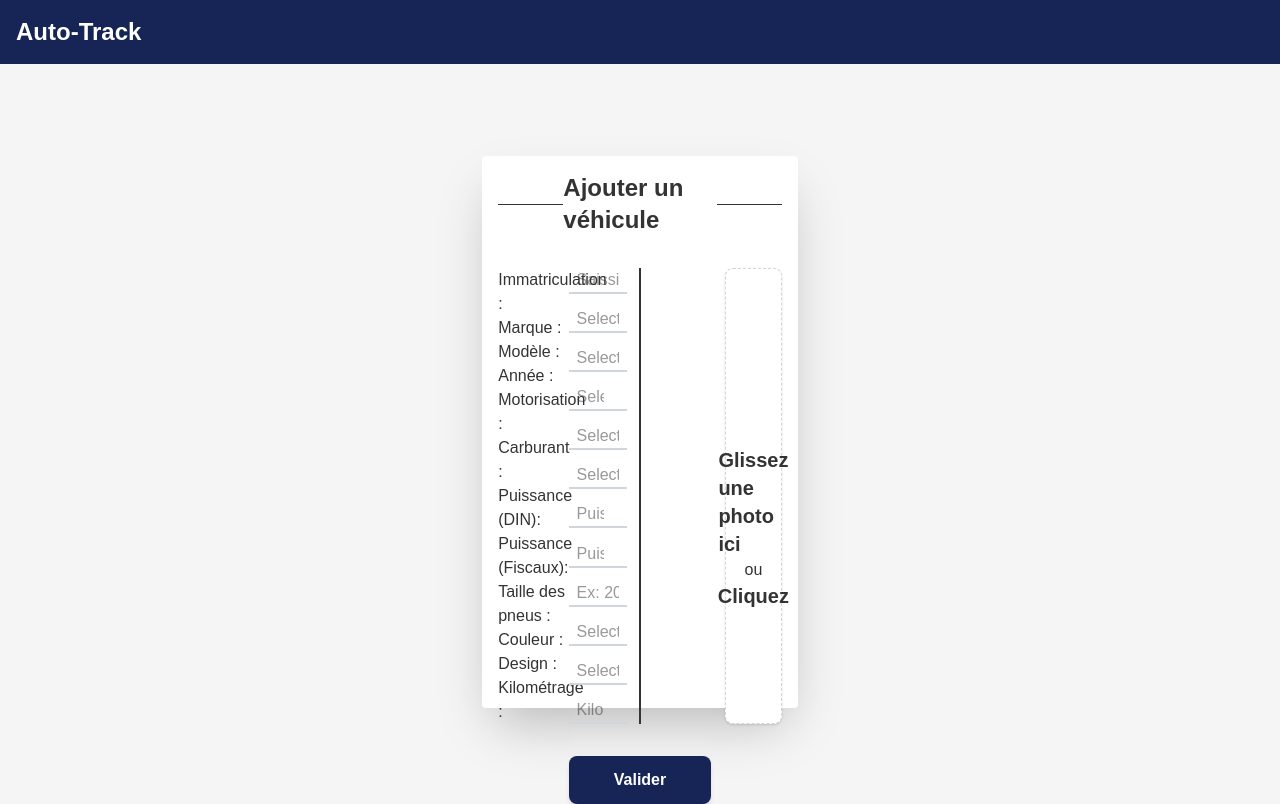
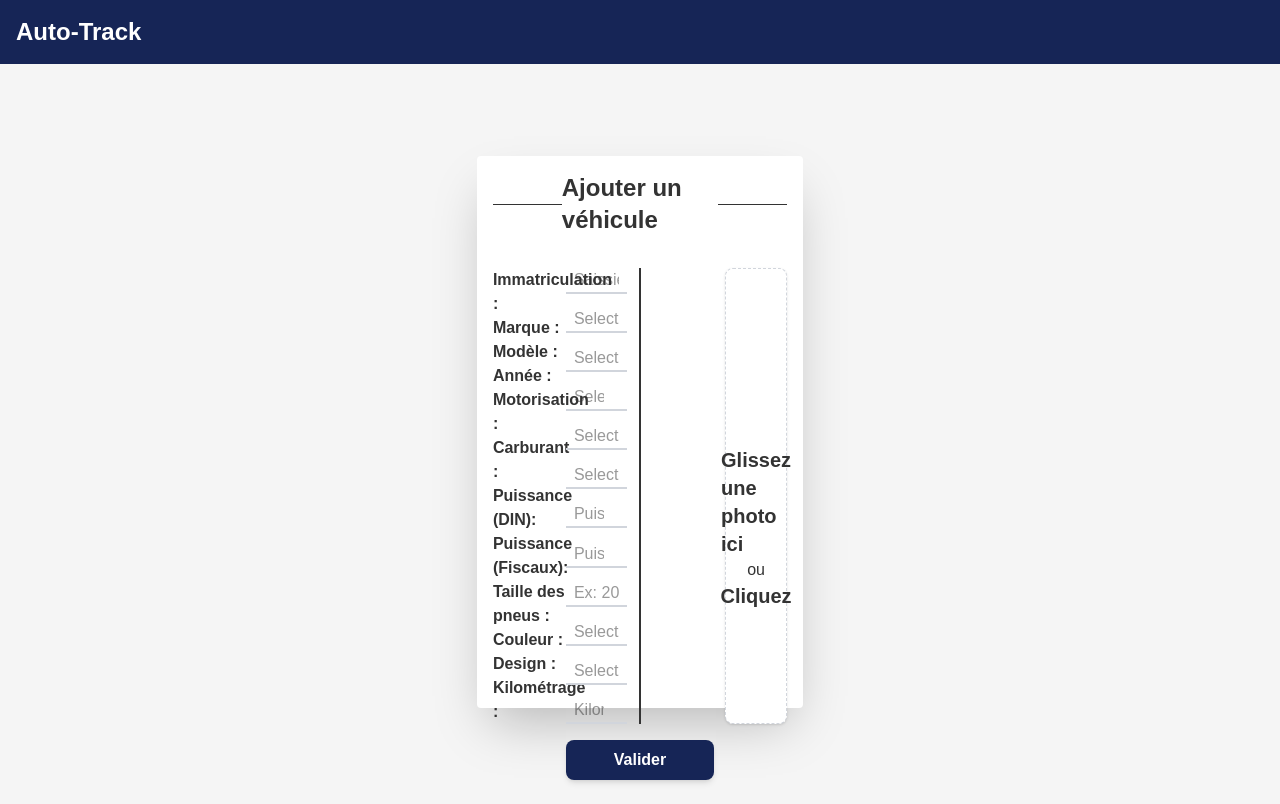
Before and after one commit to jeancharlescano/auto-manager, a Next.js app: page /add-vehicule in a window 1280 px wide. Built offline with nearby package versions, Linux system fonts and the light colour scheme; no server answers; some icons are missing.

Commit message:
design form

```diff
--- a/src/app/add-vehicule/page.tsx
+++ b/src/app/add-vehicule/page.tsx
@@ -143,18 +143,18 @@ export default function AddVehicule() {
 						{/* formulaire */}
 						<aside className="w-1/2 flex border-r">
 							<aside className="w-1/2 flex flex-col justify-between items-start ">
-								<label className="text-foreground">Immatriculation :</label>
-								<label className="text-foreground">Marque :</label>
-								<label className="text-foreground">Modèle :</label>
-								<label className="text-foreground">Année :</label>
-								<label className="text-foreground">Motorisation :</label>
-								<label className="text-foreground">Carburant :</label>
-								<label className="text-foreground">Puissance (DIN):</label>
-								<label className="text-foreground">Puissance (Fiscaux):</label>
-								<label className="text-foreground">Taille des pneus :</label>
-								<label className="text-foreground">Couleur :</label>
-								<label className="text-foreground">Design :</label>
-								<label className="text-foreground">Kilométrage :</label>
+								<label className="text-foreground font-semibold">Immatriculation :</label>
+								<label className="text-foreground font-semibold">Marque :</label>
+								<label className="text-foreground font-semibold">Modèle :</label>
+								<label className="text-foreground font-semibold">Année :</label>
+								<label className="text-foreground font-semibold">Motorisation :</label>
+								<label className="text-foreground font-semibold">Carburant :</label>
+								<label className="text-foreground font-semibold">Puissance (DIN):</label>
+								<label className="text-foreground font-semibold">Puissance (Fiscaux):</label>
+								<label className="text-foreground font-semibold">Taille des pneus :</label>
+								<label className="text-foreground font-semibold">Couleur :</label>
+								<label className="text-foreground font-semibold">Design :</label>
+								<label className="text-foreground font-semibold">Kilométrage :</label>
 							</aside>
 							<aside className="w-1/2 flex flex-col justify-between items-start ">
 								{/* Marque */}
@@ -165,7 +165,7 @@ export default function AddVehicule() {
 									value={plate}
 									required
 									maxLength={9}
-									className="border-0 border-b-2 border-gray-300 focus:border-blue-500 transition-colors px-2 py w-5/6 bg-transparent"
+									className="border-0 border-b-2 border-gray-300 focus:border-blue-500 transition-colors px-2 py w-5/6 bg-transparent outline-none"
 								/>
 								<input
 									type="text"
@@ -173,7 +173,7 @@ export default function AddVehicule() {
 									ref={brand}
 									defaultValue={license_plate ? car?.brand || "" : undefined}
 									required
-									className="border-0 border-b-2 border-gray-300 focus:border-blue-500 transition-colors px-2 py w-5/6 bg-transparent"
+									className="border-0 border-b-2 border-gray-300 focus:border-blue-500 transition-colors px-2 py w-5/6 bg-transparent outline-none"
 								/>
 
 								{/* Modèle */}
@@ -183,7 +183,7 @@ export default function AddVehicule() {
 									ref={model}
 									defaultValue={license_plate ? car?.model || "" : undefined}
 									placeholder="Selectionner le modèle"
-									className="border-0 border-b-2 border-gray-300 focus:border-blue-500 transition-colors px-2 py w-5/6 bg-transparent"
+									className="border-0 border-b-2 border-gray-300 focus:border-blue-500 transition-colors px-2 py w-5/6 bg-transparent outline-none"
 								/>
 
 								{/* Année */}
@@ -193,7 +193,7 @@ export default function AddVehicule() {
 									ref={year}
 									defaultValue={license_plate ? car?.year || "" : undefined}
 									placeholder="Selectionner l'année"
-									className="border-0 border-b-2 border-gray-300 focus:border-blue-500 transition-colors px-2 py w-5/6 bg-transparent"
+									className="border-0 border-b-2 border-gray-300 focus:border-blue-500 transition-colors px-2 py w-5/6 bg-transparent outline-none"
 									required
 								/>
 
@@ -204,7 +204,7 @@ export default function AddVehicule() {
 									ref={motorization}
 									defaultValue={license_plate ? car?.engine || "" : undefined}
 									placeholder="Selectionner la motorisation"
-									className="border-0 border-b-2 border-gray-300 focus:border-blue-500 transition-colors px-2 py w-5/6 bg-transparent"
+									className="border-0 border-b-2 border-gray-300 focus:border-blue-500 transition-colors px-2 py w-5/6 bg-transparent outline-none"
 								/>
 
 								{/* Carburant */}
@@ -216,7 +216,7 @@ export default function AddVehicule() {
 										license_plate ? car?.fuel_type || "" : undefined
 									}
 									placeholder="Selectionner la "
-									className="border-0 border-b-2 border-gray-300 focus:border-blue-500 transition-colors px-2 py w-5/6 bg-transparent"
+									className="border-0 border-b-2 border-gray-300 focus:border-blue-500 transition-colors px-2 py w-5/6 bg-transparent outline-none"
 								/>
 
 								{/* Puissance DIN*/}
@@ -228,7 +228,7 @@ export default function AddVehicule() {
 										license_plate ? car?.horsepower_din || "" : undefined
 									}
 									placeholder="Puissance DIN (ch)"
-									className="border-0 border-b-2 border-gray-300 focus:border-blue-500 transition-colors px-2 py w-5/6 bg-transparent"
+									className="border-0 border-b-2 border-gray-300 focus:border-blue-500 transition-colors px-2 py w-5/6 bg-transparent outline-none"
 								/>
 								{/* Puissance */}
 
@@ -239,7 +239,7 @@ export default function AddVehicule() {
 										license_plate ? car?.fiscal_power || "" : undefined
 									}
 									placeholder="Puissance (ch)"
-									className="border-0 border-b-2 border-gray-300 focus:border-blue-500 transition-colors px-2 py w-5/6 bg-transparent"
+									className="border-0 border-b-2 border-gray-300 focus:border-blue-500 transition-colors px-2 py w-5/6 bg-transparent outline-none"
 								/>
 
 								{/* Taille des pneus */}
@@ -251,7 +251,7 @@ export default function AddVehicule() {
 										license_plate ? car?.tire_size || "" : undefined
 									}
 									placeholder="Ex: 205/55 R16"
-									className="border-0 border-b-2 border-gray-300 focus:border-blue-500 transition-colors px-2 py w-5/6 bg-transparent"
+									className="border-0 border-b-2 border-gray-300 focus:border-blue-500 transition-colors px-2 py w-5/6 bg-transparent outline-none"
 								/>
 
 								{/* Couleur */}
@@ -261,7 +261,7 @@ export default function AddVehicule() {
 									ref={color}
 									defaultValue={license_plate ? car?.color || "" : undefined}
 									placeholder="Selectionner la couleur"
-									className="border-0 border-b-2 border-gray-300 focus:border-blue-500 transition-colors px-2 py w-5/6 bg-transparent"
+									className="border-0 border-b-2 border-gray-300 focus:border-blue-500 transition-colors px-2 py w-5/6 bg-transparent outline-none"
 								/>
 
 								{/* Design */}
@@ -271,7 +271,7 @@ export default function AddVehicule() {
 									ref={design}
 									defaultValue={license_plate ? car?.design || "" : undefined}
 									placeholder="Selectionner le Design"
-									className="border-0 border-b-2 border-gray-300 focus:border-blue-500 transition-colors px-2 py w-5/6 bg-transparent"
+									className="border-0 border-b-2 border-gray-300 focus:border-blue-500 transition-colors px-2 py w-5/6 bg-transparent outline-none"
 								/>
 
 								{/* Kilométrage */}
@@ -281,7 +281,7 @@ export default function AddVehicule() {
 									ref={mileage}
 									defaultValue={license_plate ? car?.mileage || "" : undefined}
 									placeholder="Kilométrage (km)"
-									className="border-0 border-b-2 border-gray-300 focus:border-blue-500 transition-colors px-2 py w-5/6 bg-transparent"
+									className="border-0 border-b-2 border-gray-300 focus:border-blue-500 transition-colors px-2 py w-5/6 bg-transparent outline-none"
 								/>
 							</aside>
 						</aside>
@@ -330,7 +330,7 @@ export default function AddVehicule() {
 					</div>
 					<button
 						type="submit"
-						className="mt-8 w-1/2 py-3 self-center rounded-lg text-white bg-blue-950 hover:bg-blue-800 transition-colors font-bold cursor-pointer shadow-md"
+						className="mt-4 w-1/2 py-2 self-center rounded-lg text-white bg-blue-950 hover:bg-blue-800 transition-colors font-bold cursor-pointer shadow-md"
 					>
 						Valider
 					</button>
--- a/src/app/car-details/[license_plate]/add-maintenance/AddMaintenance.tsx
+++ b/src/app/car-details/[license_plate]/add-maintenance/AddMaintenance.tsx
@@ -137,7 +137,7 @@ export default function AddMaintenancee({
 					<div className="bg-secBackground rounded-lg shadow-sm p-4">
 						<div className="flex flex-col sm:flex-row sm:items-start gap-2 sm:gap-0">
 							<label className="sm:w-1/4 font-semibold text-sm sm:text-base pt-1">
-								Date :
+								Informations :
 							</label>
 							<div className="sm:w-3/4 flex flex-col xs:flex-row flex-wrap gap-2">
 								<div className="flex items-center border-b-2 border-gray-300 px-2 gap-2 flex-1 min-w-0 bg-transparent">
@@ -314,7 +314,7 @@ export default function AddMaintenancee({
 
 					<button
 						type="submit"
-						className="mt-6 sm:mt-8 w-full sm:w-1/2 py-3 self-center rounded-lg text-white bg-blue-950 hover:bg-blue-800 transition-colors font-bold cursor-pointer text-sm sm:text-base shadow-md"
+						className="mt-4 w-full sm:w-1/2 py-2 self-center rounded-lg text-white bg-blue-950 hover:bg-blue-800 transition-colors font-bold cursor-pointer text-sm sm:text-base shadow-md"
 					>
 						Valider
 					</button>
```
